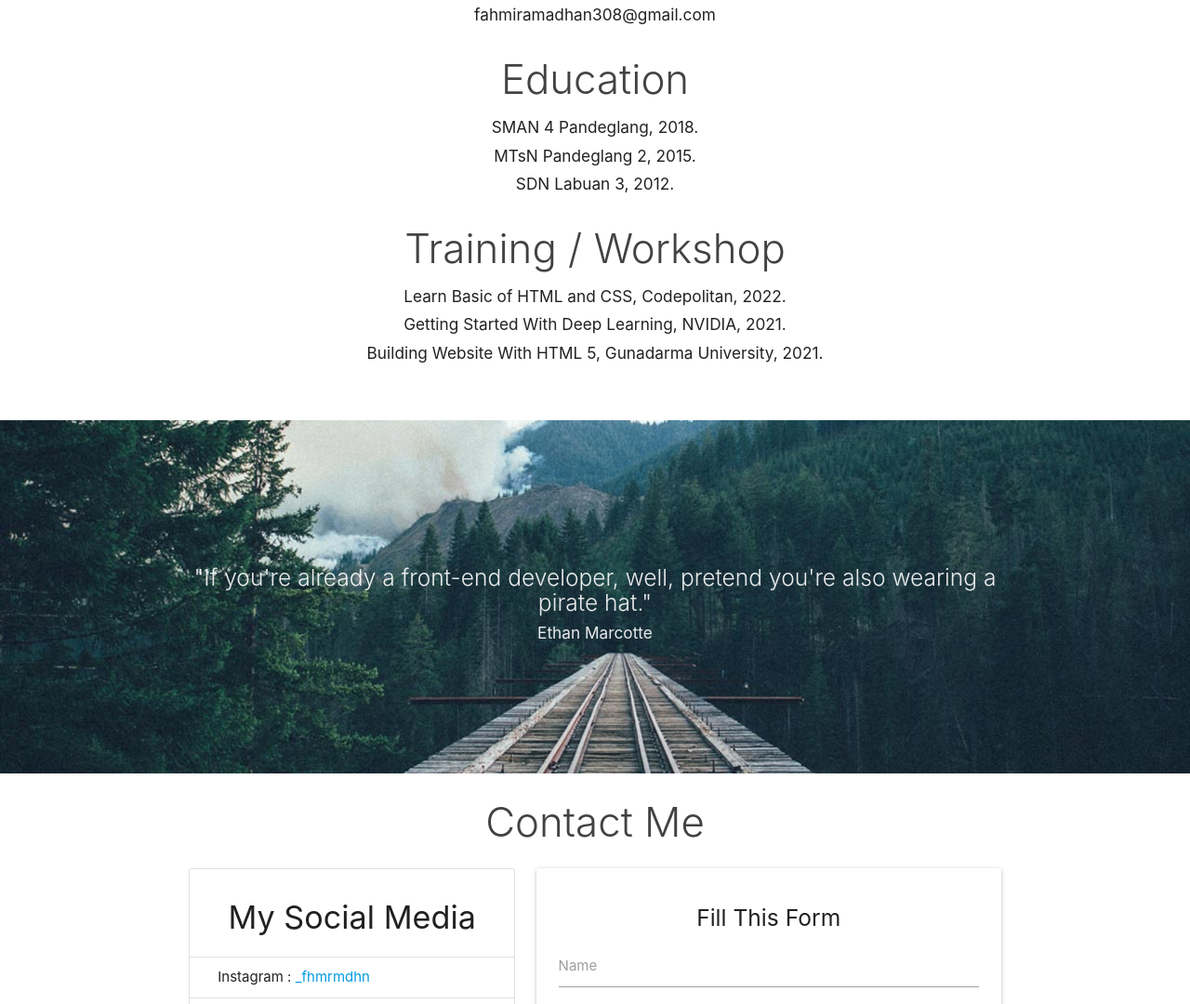
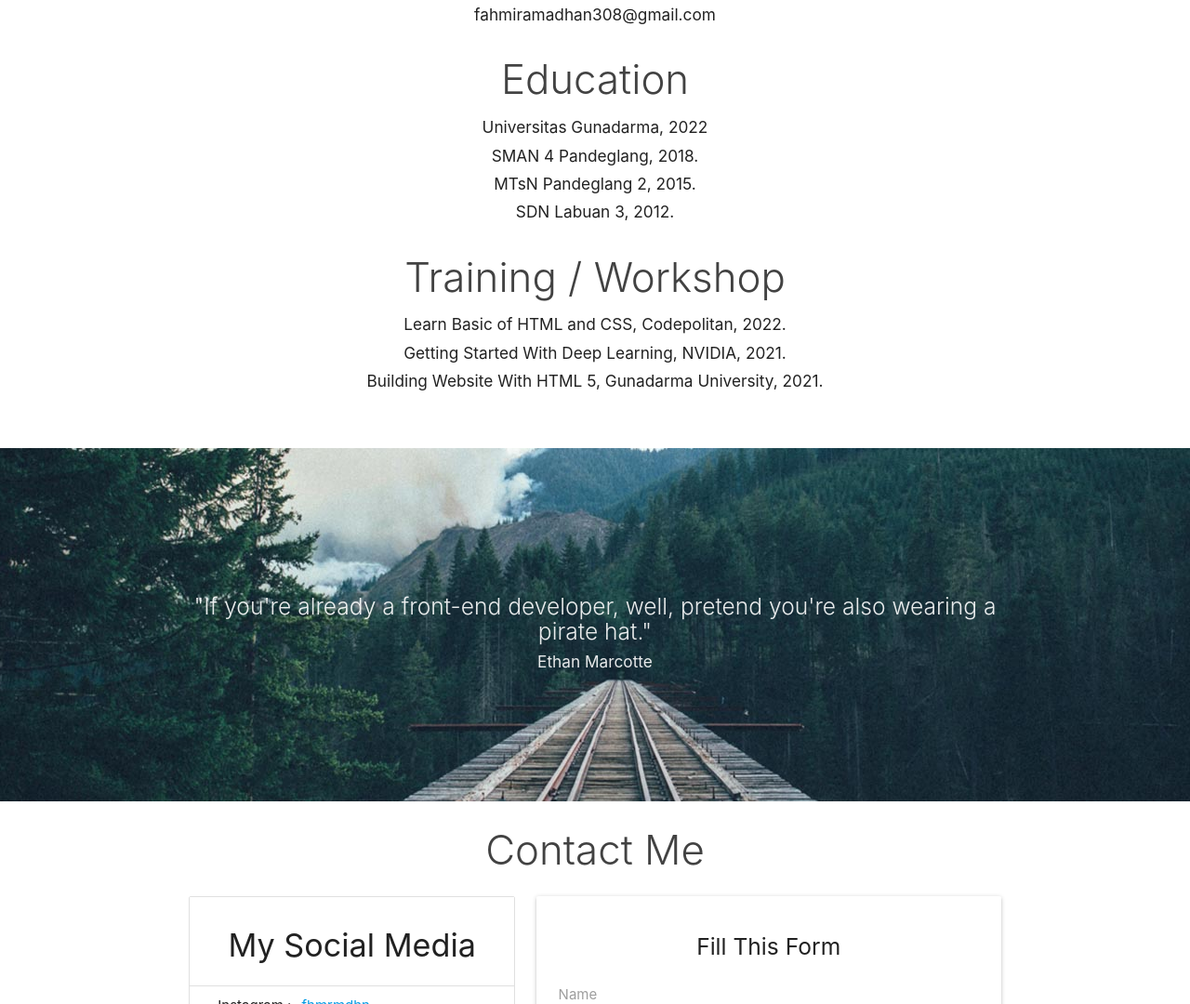
Before and after one commit to fahmiramadhan669/portfolio-fahmi, a plain HTML site: page index.html in a window 1280 px wide. Shown: the part 1720-2800 px from the top of the page at 93% size. Drawn offline with nearby package versions, Linux system fonts and the light colour scheme.

Commit message:
Update index.html

```diff
--- a/index.html
+++ b/index.html
@@ -116,6 +116,7 @@
               </div>
               <div class="col s12">
                 <h3 class="center light grey-text text-darken-3">Education</h3>
+                <h6>Universitas Gunadarma, 2022</h6>
                 <h6>SMAN 4 Pandeglang, 2018.</h6>
                 <h6>MTsN Pandeglang 2, 2015.</h6>
                 <h6>SDN Labuan  3, 2012.</h6>
```
